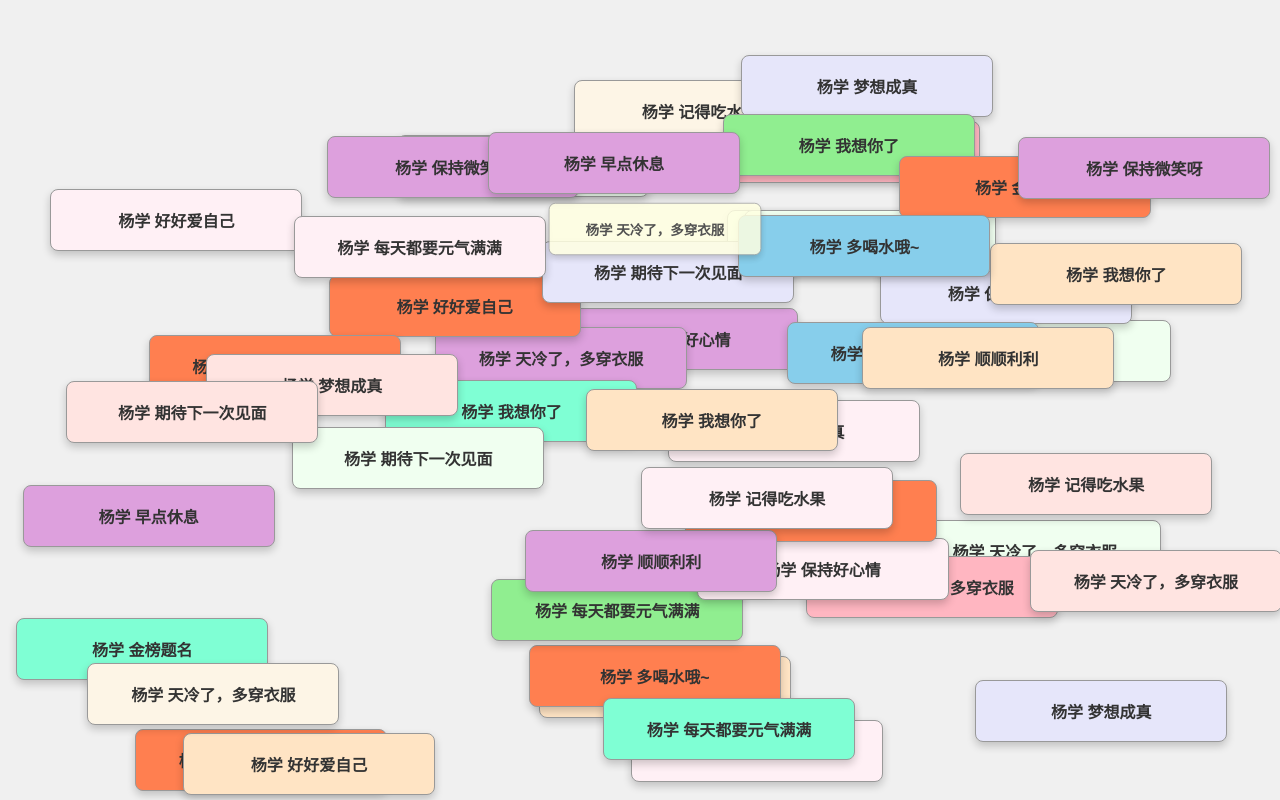
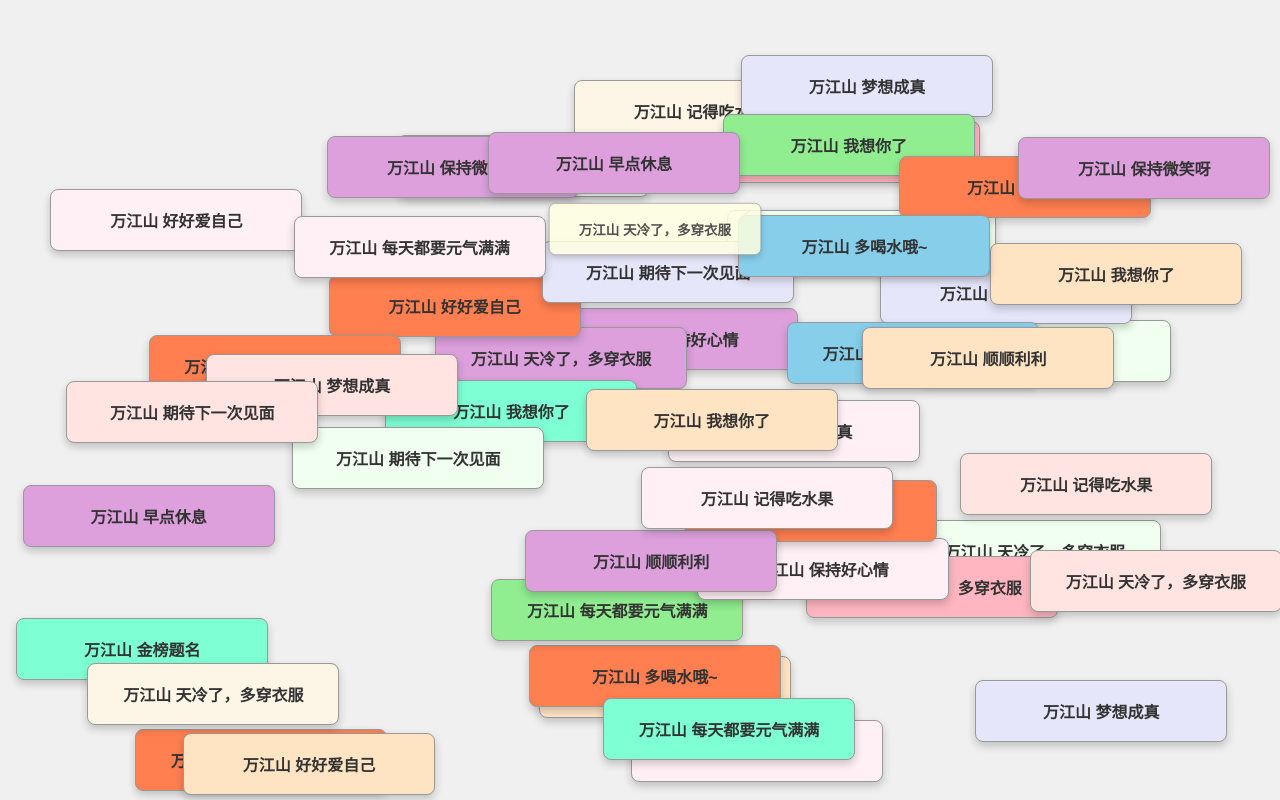
Before and after one commit to wenzichibubao/okk, a plain HTML site: page 万美人.html in a window 1280 px wide. Drawn offline with Linux system fonts and the light colour scheme.

Commit message:
Update 万美人.html

```diff
--- a/万美人.html
+++ b/万美人.html
@@ -52,11 +52,11 @@
 
 <script>
     const tips = [
-        '杨学 多喝水哦~', '杨学 保持微笑呀', '杨学 每天都要元气满满',
-        '杨学 记得吃水果', '杨学 保持好心情', '杨学 好好爱自己', '杨学 我想你了',
-        '杨学 梦想成真', '杨学 期待下一次见面', '杨学 金榜题名',
-        '杨学 顺顺利利', '杨学 早点休息', '杨学 愿所有烦恼都消失',
-        '杨学 别熬夜', '杨学 今天过得开心嘛', '杨学 天冷了，多穿衣服'
+        '万江山 多喝水哦~', '万江山 保持微笑呀', '万江山 每天都要元气满满',
+        '万江山 记得吃水果', '万江山 保持好心情', '万江山 好好爱自己', '万江山 我想你了',
+        '万江山 梦想成真', '万江山 期待下一次见面', '万江山 金榜题名',
+        '万江山 顺顺利利', '万江山 早点休息', '万江山 愿所有烦恼都消失',
+        '万江山 别熬夜', '万江山 今天过得开心嘛', '万江山 天冷了，多穿衣服'
     ];
 
     const bgColors = [
```
